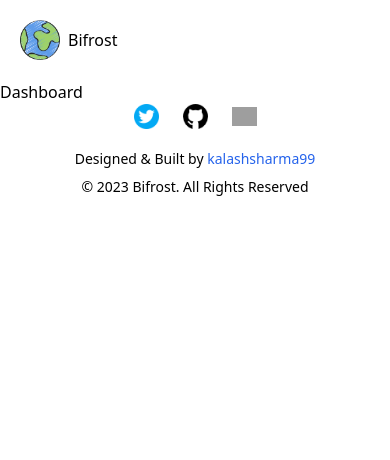
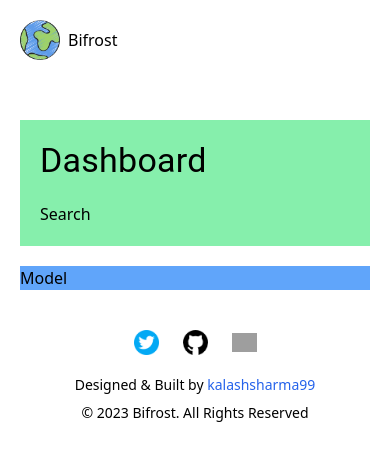
Before and after one commit to k99sharma/bifrost, a React (Vite) app: page /dashboard in a window 390 px wide. Shown: the top 460 px of the page. Built offline with nearby package versions, Linux system fonts and the light colour scheme; grey boxes are pictures that could not be loaded.

Commit message:
add: dashboard responsive skeleton layout is designed

```diff
--- /dev/null
+++ b/src/components/DashboardContent/DashboardContent.tsx
@@ -0,0 +1,15 @@
+// importing libraries
+import { Typography } from "@mui/material";
+
+// dashboard content component
+export default function DashboardContent() {
+  return (
+    <div className="dashboardContent p-5 mb-5 md:mb-0">
+      <div className="dashboardContent-header mb-5">
+        <Typography variant="h4">Dashboard</Typography>
+      </div>
+
+      <div className="dashboardContent-search">Search</div>
+    </div>
+  );
+}
--- a/src/pages/Dashboard/Dashboard.tsx
+++ b/src/pages/Dashboard/Dashboard.tsx
@@ -1,4 +1,15 @@
+// importing custom components
+import DashboardContent from "../../components/DashboardContent/DashboardContent";
+
 // dashboard component
 export default function Dashboard() {
-  return <div className="dashboard">Dashboard</div>;
+  return (
+    <div className="dashboard md:flex my-5 p-5 md:p-10">
+      <div className="dashboard-content md:w-2/5 bg-green-300">
+        <DashboardContent />
+      </div>
+
+      <div className="dashboard-model md:w-3/5 bg-blue-400">Model</div>
+    </div>
+  );
 }
```
Also changed, not shown: src/components/EarthModel/EarthModel.tsx (added).
